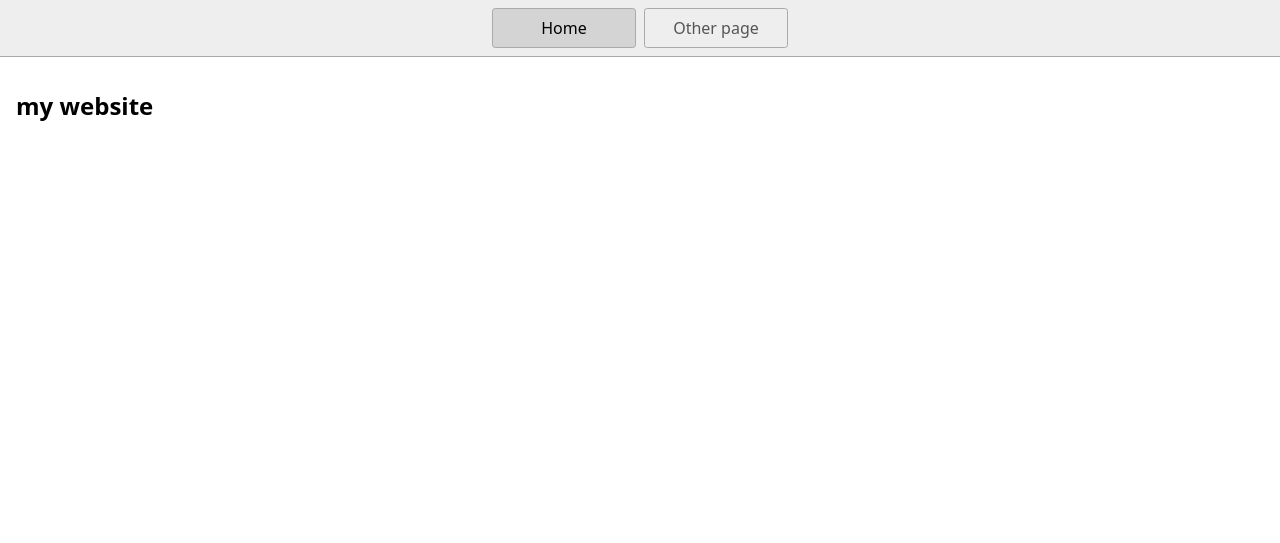
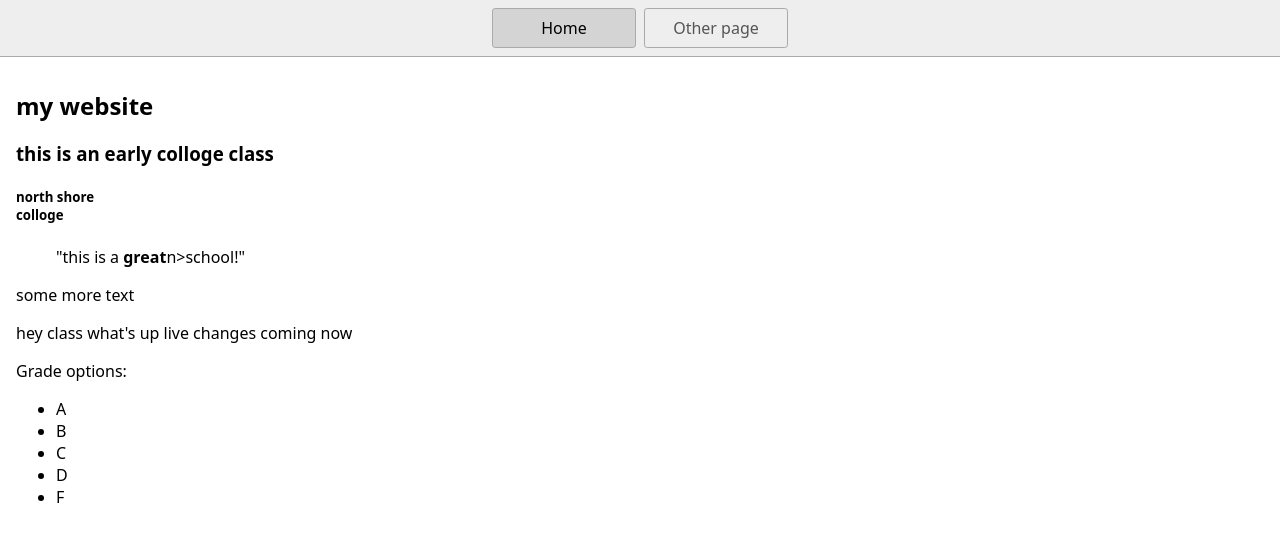
Before and after one commit to kameronrucker1-commits/kam-website, a website: page index.html in a window 1280 px wide. Drawn offline with Linux system fonts and the light colour scheme.

Commit message:
made changes

```diff
--- a/index.html
+++ b/index.html
@@ -18,6 +18,23 @@
     </nav>
     <main>
       <h1>my website</h1>
+      <h3>this is an early colloge class</h3>
+      <h5>north shore <br> colloge</h5>
+      <blockquote>"this is a <b>great</b>n>school!"</blockquote>
+      <p>some more text</p>
+      <p>hey class what's up live changes coming now</p>
+
+
+      Grade options:
+      <ul>
+        <li>A</li>
+        <li>B</li>
+        <li>C</li>
+        <li>D</li>
+        <li>F</li>
+        </ul>
+
+
     </main>
   </body>
 </html>
```
